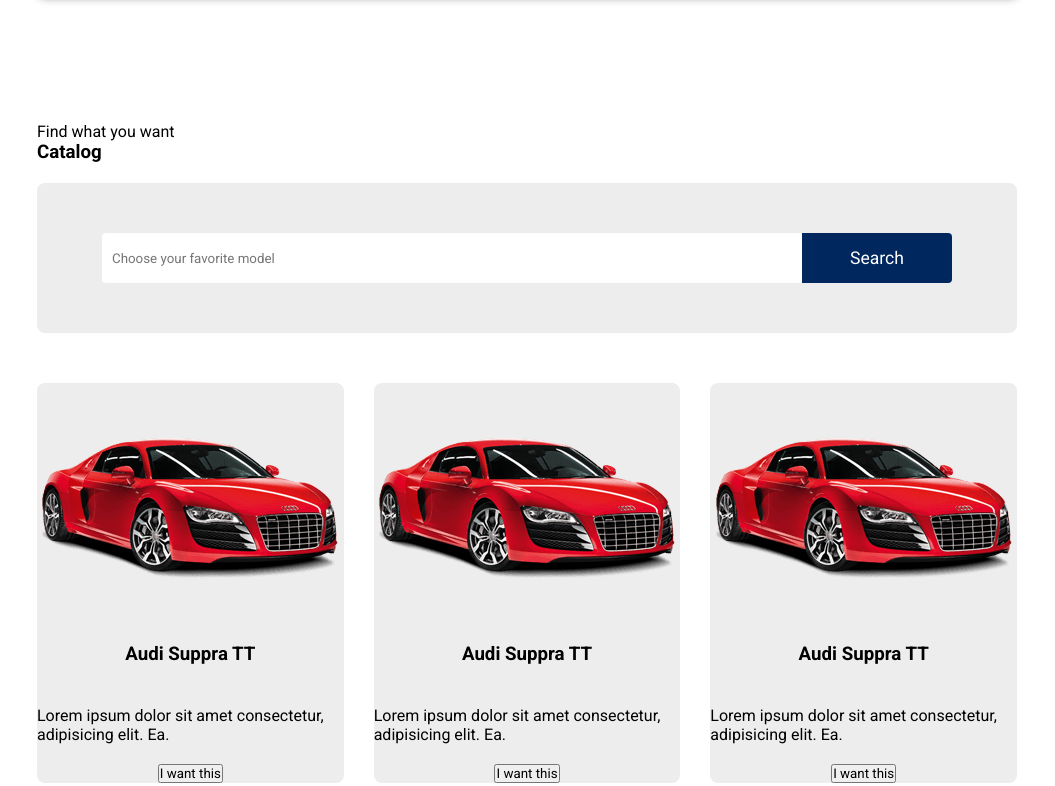
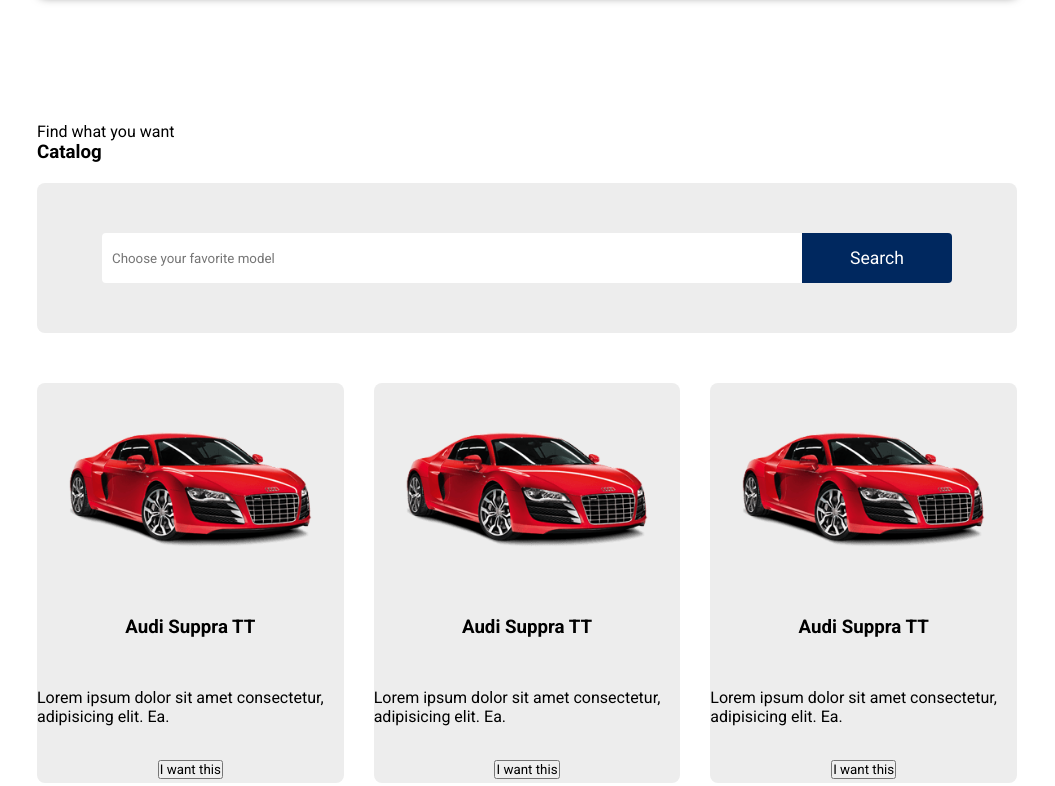
Before and after one commit to NandaoSpain/site-de-carros, a plain HTML site: page index.html in a window 1280 px wide. Shown: the part 588-1374 px from the top of the page, without its empty margins (113-1168 px from the left). Drawn offline with Linux system fonts and the light colour scheme.

Commit message:
Update style.css

```diff
--- a/style.css
+++ b/style.css
@@ -207,3 +207,8 @@ section .card-item {
     align-items: center;
     justify-content: space-around;
 }
+
+.card-item img {
+    width: 85%;
+
+}
```
